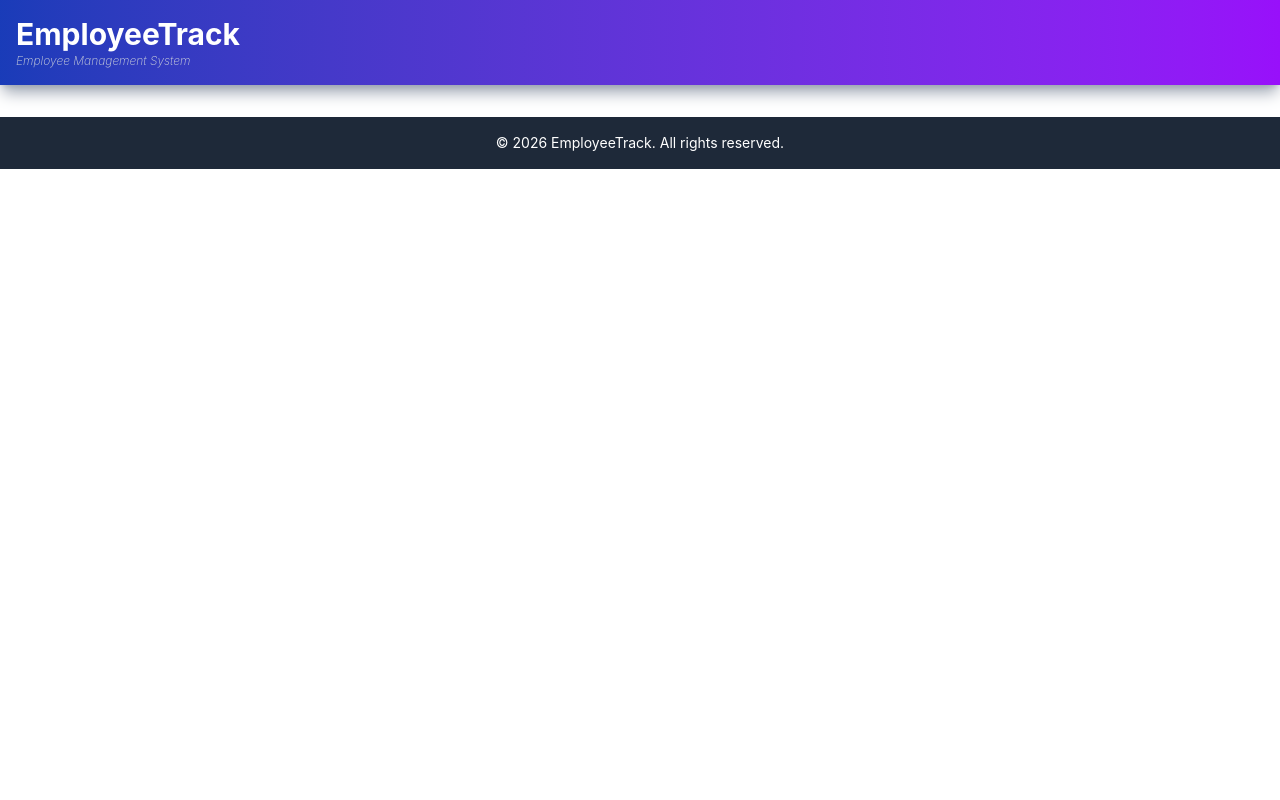
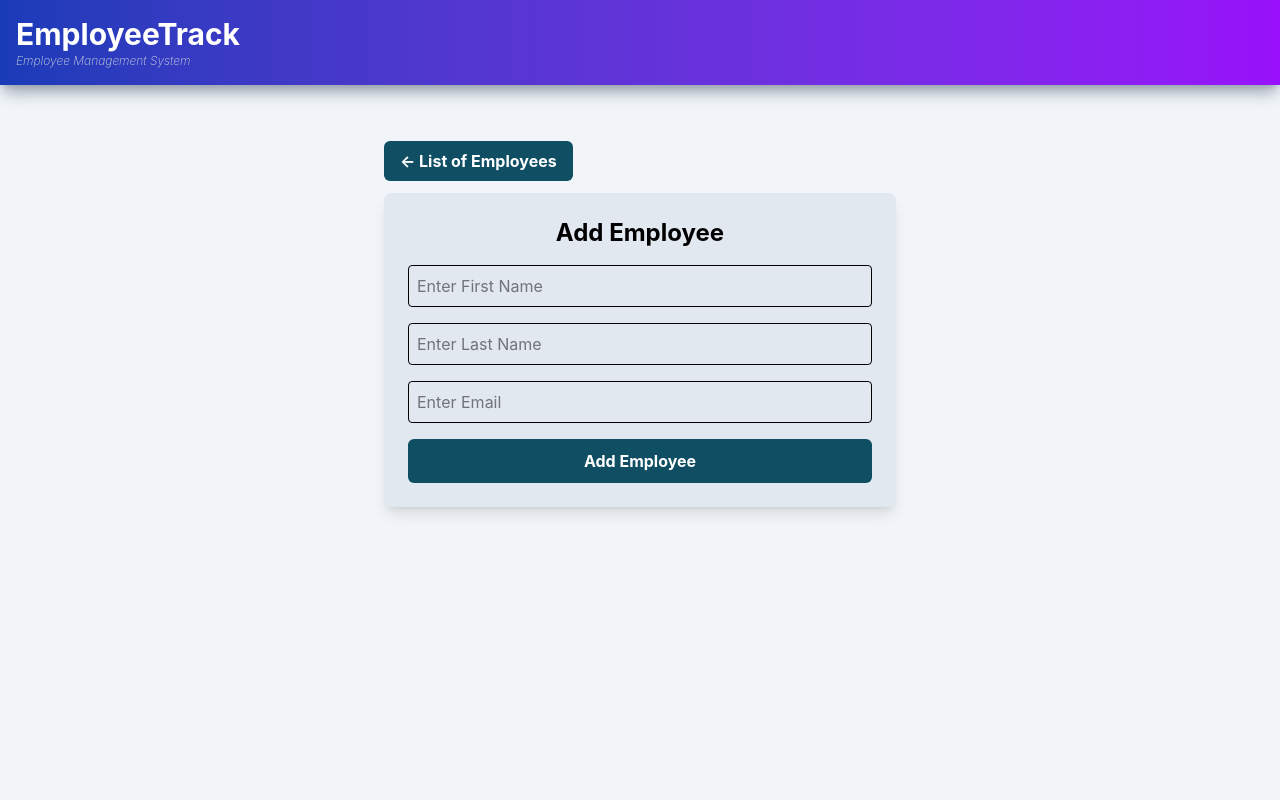
Before and after one commit to tamannaah-kokkan/emp-track, a React (Vite) app: page /add-employee in a window 1280 px wide. Shown: the top 800 px of the page. Built offline with nearby package versions, Linux system fonts and the light colour scheme.

Commit message:
Add Employee From with backend integration

```diff
--- a/src/App.jsx
+++ b/src/App.jsx
@@ -3,10 +3,11 @@ import './App.css'
 import { Footer } from './components/Footer'
 import { Header } from './components/Header'
 import { ListEmployee } from './components/ListEmployee'
+import AddEmployeeForm from './components/AddEmployeeForm'
 
 function App() {
   return (
-    <>
+    <div className="flex flex-col min-h-screen bg-slate-100">
 
     <BrowserRouter>
 
@@ -15,12 +16,14 @@ function App() {
       <Routes>
         <Route path="/" element = {<ListEmployee/>}></Route>
         <Route path="/employees" element = {<ListEmployee/>}></Route>
+        <Route path="/add-employee" element = {<AddEmployeeForm/>}></Route>
+
       </Routes>
 
       <Footer></Footer>
     </BrowserRouter>
 
-    </>
+    </div>
   )
 }
 
--- /dev/null
+++ b/src/components/AddEmployeeForm.jsx
@@ -0,0 +1,105 @@
+import React, { useReducer } from 'react'
+import { addEmployee } from '../services/EmployeeService';
+import { useNavigate } from 'react-router-dom';
+
+const initialState = {
+      first_name:'',
+      last_name: '',
+      email_id: ''
+    }
+
+    const formReducer = (state,action) =>{
+
+      switch(action.type){
+        case 'ADD_EMPLOYEE':
+          return {...state, [action.field]:action.value};
+        case 'RESET_FORM':
+          return initialState;
+        default:
+          return state;
+              }
+
+    }
+
+
+const AddEmployeeForm = () => {
+
+    const [formData,dispatch] = useReducer(formReducer, initialState);
+    const navigator = useNavigate();
+    // console.log(formData);
+    const handleChange = (e) =>{
+      dispatch({type:'ADD_EMPLOYEE', field:e.target.name, value:e.target.value});
+    }
+
+    const handleSubmit = (e) =>{
+      e.preventDefault();
+
+      const employeeData = {
+        firstName: formData.first_name,
+        lastName: formData.last_name,
+        email: formData.email_id
+  }
+      addEmployee(employeeData)
+      .then((response) => {
+        console.log(response.data)
+        dispatch({ type: 'RESET_FORM' })
+        alert("Employee added successfully!")
+      })
+      .catch((error) => {
+        console.log(error)
+      })
+    }
+
+    const listOfEmployees = () =>{
+      navigator("/employees")
+    }
+
+  return (
+  <div className="min-h-screen bg-slate-100 flex flex-col items-center mt-10">
+
+    <div className="w-full max-w-lg">
+
+      {/* Back button - sits top left of form */}
+      <button onClick={listOfEmployees}
+        className="bg-cyan-900 mb-3 p-2 px-4 text-white font-bold rounded-md cursor-pointer">
+        ← List of Employees
+      </button>
+
+      {/* Form */}
+      <form onSubmit={handleSubmit} className="p-6 bg-slate-200 w-full rounded-lg shadow-lg">
+        <h2 className="text-2xl font-bold mb-4 text-center">Add Employee</h2>
+
+        <input
+          type="text"
+          name="first_name"
+          value={formData.first_name}
+          placeholder="Enter First Name"
+          onChange={handleChange}
+          className="w-full border p-2 mb-4 rounded"/>
+
+        <input
+          type="text"
+          name="last_name"
+          value={formData.last_name}
+          placeholder="Enter Last Name"
+          onChange={handleChange}
+          className="w-full border p-2 mb-4 rounded"/>
+
+        <input
+          type="text"
+          name="email_id"
+          value={formData.email_id}
+          placeholder="Enter Email"
+          onChange={handleChange}
+          className="w-full border p-2 mb-4 rounded"/>
+
+        <button type="submit" className="w-full bg-cyan-900 p-2.5 text-white font-bold rounded-md cursor-pointer">
+          Add Employee
+        </button>
+      </form>
+
+    </div>
+  </div>
+)}
+
+export default AddEmployeeForm
--- a/src/components/Footer.jsx
+++ b/src/components/Footer.jsx
@@ -1,6 +1,6 @@
 export const Footer = () => {
     return (
-        <footer className="bg-gray-800 text-white p-4 mt-8">
+        <footer className="bg-gray-800 text-white p-4 mt-auto">
             <div className="max-w-7xl">
                 <p className="text-center text-sm">© 2026 EmployeeTrack. All rights reserved.</p>
             </div>
--- a/src/components/ListEmployee.jsx
+++ b/src/components/ListEmployee.jsx
@@ -1,9 +1,13 @@
 import { useEffect, useState } from "react"
 import { listEmployees } from "../services/EmployeeService";
+// import AddEmployee from "./AddEmployee";
+import { useNavigate } from "react-router-dom";
 
 export const ListEmployee = () =>{
 
     const [employees,setEmployees] = useState([]);
+
+    const navigator = useNavigate();
 
     useEffect(() => {
         listEmployees().then((response) => {
@@ -11,9 +15,16 @@ export const ListEmployee = () =>{
         }).catch(e => console.error(e));
     },[])
 
+    const addNewEmployee = () =>{
+        navigator('/add-employee')
+    }
+
     return (
         <div className="p-6 min-h-screen"> {/* it is approx 24 px.*/}
             <h1 className="text-2xl text-blue-100 font-bold mb-4 p-6 border-4 text-center bg-cyan-700  border-b-cyan-800">List Of Employees</h1>
+           {/* Add employee button  */}
+            <button onClick={addNewEmployee}
+      className="bg-green-600 p-2.5 text-white font-bold rounded-md shadow-gray-600 shadow-md cursor-pointer ">Add Employee</button>
             <table className="mt-4 w-full border-3 border-gray-300 border-collapse rounded">
 
                 <thead className=" bg-cyan-600 text-white">
--- a/src/services/EmployeeService.jsx
+++ b/src/services/EmployeeService.jsx
@@ -6,3 +6,8 @@ const REST_API_BASE_URL = "http://localhost:8081/api/employees";
 export const listEmployees = () => {
     return axios.get(REST_API_BASE_URL);
 }
+
+
+export const addEmployee = (employee) => {
+    return axios.post(REST_API_BASE_URL, employee)
+}
```
Also changed, not shown: src/components/Header.jsx (line endings or trailing spaces).
